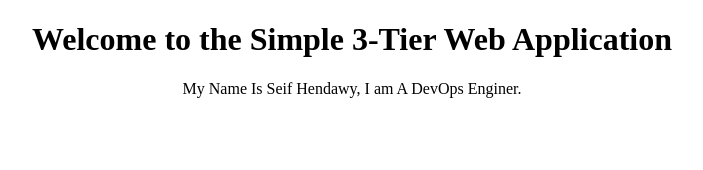
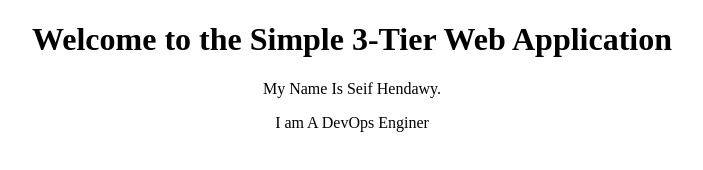
Before and after one commit to sharara99/front-back-End-project, a plain HTML site: page FrontEnd/index.html in a window 1280 px wide. Shown: the whole page, without its empty margins (288-991 px from the left). Drawn offline with Linux system fonts and the light colour scheme.

Commit message:
Update FrontEnd

```diff
--- a/FrontEnd/index.html
+++ b/FrontEnd/index.html
@@ -8,7 +8,8 @@
 <body>
 <center>
     <h1>Welcome to the Simple 3-Tier Web Application</h1>
-    <p>My Name Is Seif Hendawy, I am A DevOps Enginer.</p>
+    <p>My Name Is Seif Hendawy.</p>
+    <p>I am A DevOps Enginer</p>
 </center>
 </body>
 </html>
```
